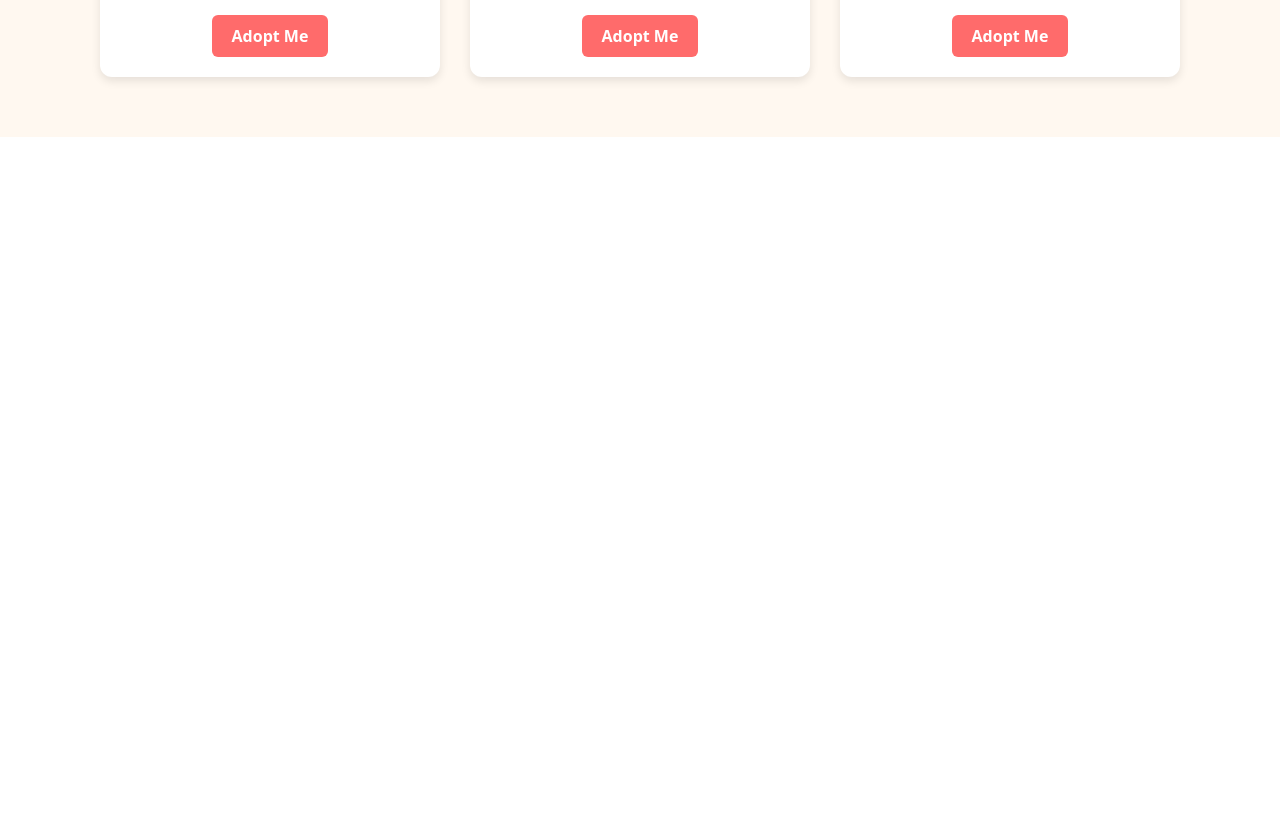
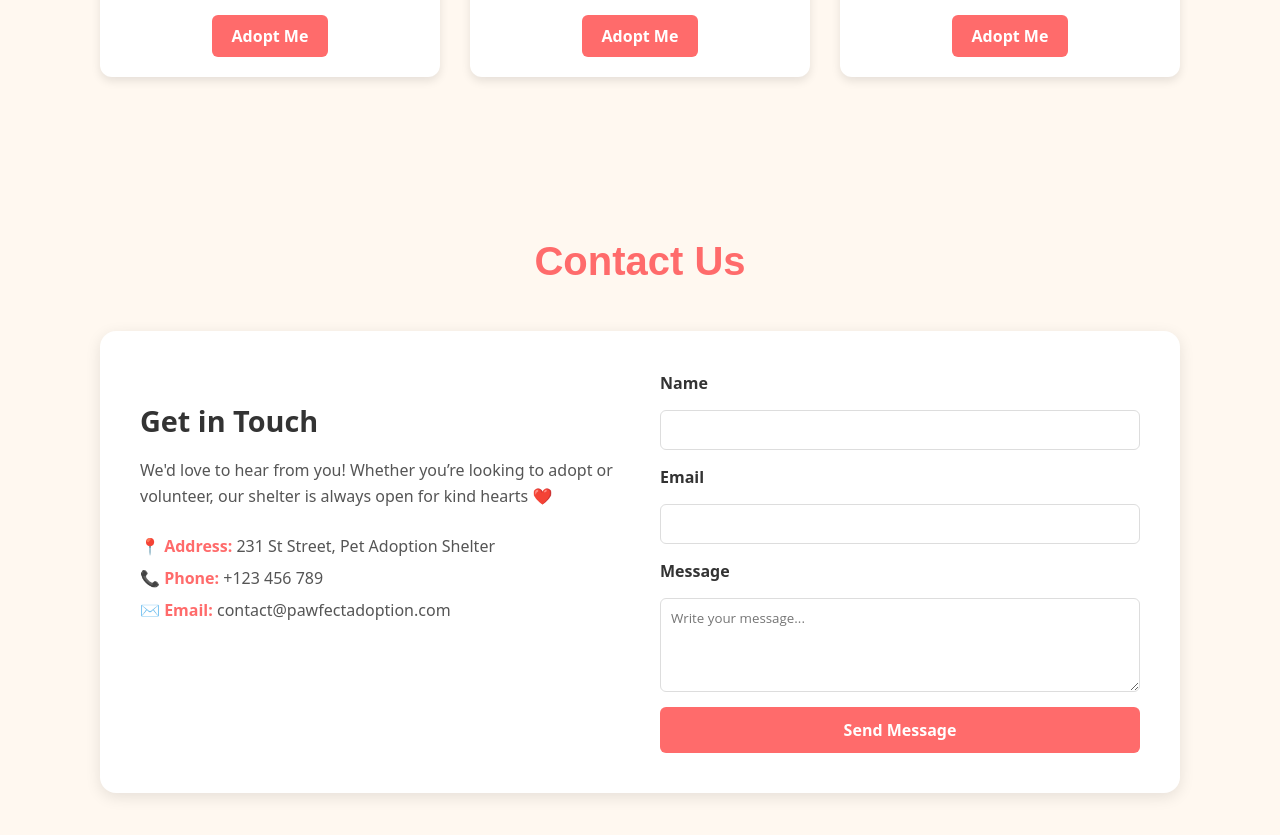
Before and after one commit to areej-png/react-components-practice, a React (Vite) app: page / in a window 1280 px wide. Shown: the part 2261-3096 px from the top of the page. Before the commit the page ends 2398 px from the top, so only its background shows below. Built offline with nearby package versions, Linux system fonts and the light colour scheme.

Commit message:
feat: add Contact component and integrate into App

```diff
--- a/src/App.jsx
+++ b/src/App.jsx
@@ -3,10 +3,12 @@ import Content from "./components/Content";
 import About from "./components/About";
 import React from "react";
 import ViewPets from "./components/viewpets"
+import Contact from "./components/Contact";
 import './About.css';
 import './Header.css';
 import './content.css';
 import './pets.css';
+import './App.css'
 
 
 function App() {
@@ -18,6 +20,7 @@ function App() {
       <div className="App">
         <ViewPets />
       </div>
+      <Contact />
     </>
   );
 }
```
